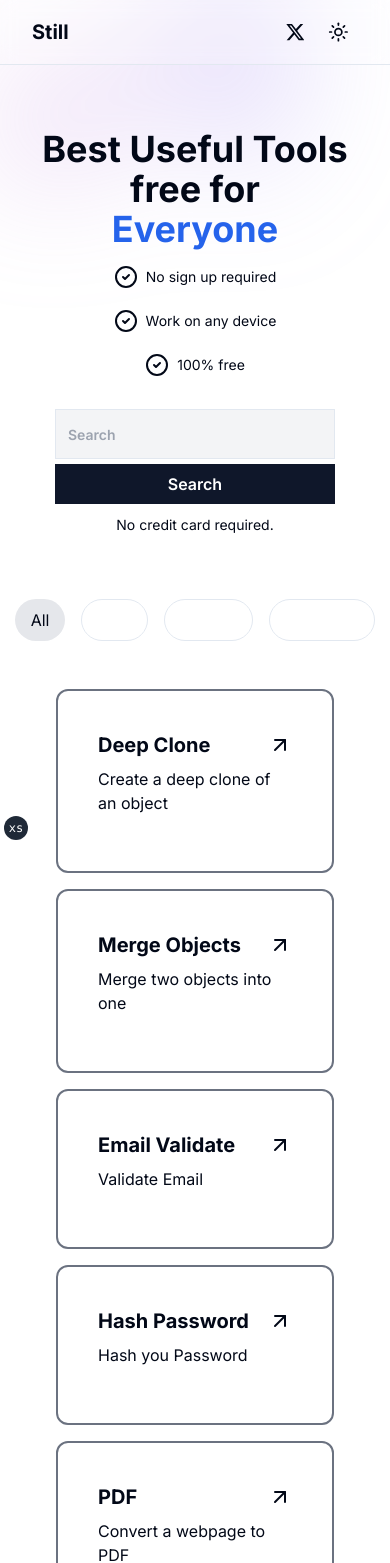
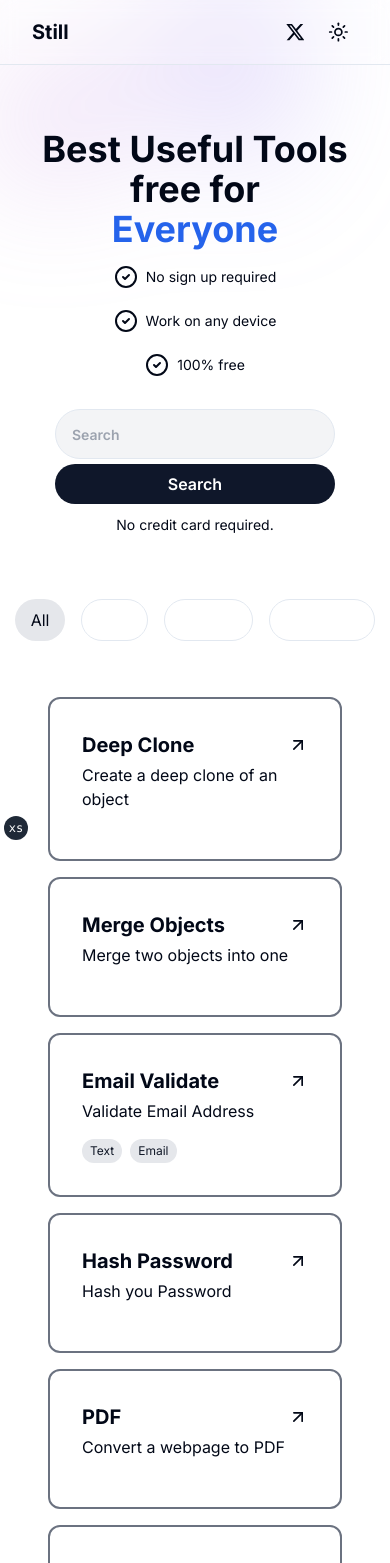
Before and after one commit to theakashshukla/Still, a Next.js app: page / in a window 390 px wide. Shown: the top 1563 px of the page. Built offline with nearby package versions, Linux system fonts and the light colour scheme.

Commit message:
feat: Refactor tool page, update manifest and sitemap, and enhance styling across components

```diff
--- a/app/[tool]/page.tsx
+++ b/app/[tool]/page.tsx
@@ -30,18 +30,15 @@ export default function ToolPage({ params }: { params: { tool: string } }) {
   };
 
   const handleSubmit = async (e: any) => {
-    console.log("submitting");
     e.preventDefault();
     if (selectedTool && selectedTool.action) {
       console.log(selectedTool.action);
       const actionFunc = toolActions[selectedTool.action];
-      console.log('wweww');
       if (actionFunc) {
-        console.log('dnndsnd');
+        console.log("dnndsnd");
         setLoading(true);
         try {
           const output = await actionFunc(inputValues);
-          console.log(output);
           setResult(output);
         } catch (error) {
           setResult("Error performing action.");
@@ -58,7 +55,7 @@ export default function ToolPage({ params }: { params: { tool: string } }) {
 
   return (
     <div className="container px-8 mx-auto mt-16 lg:mt-32">
-      <h1 className="py-4 text-5xl font-bold text-center text-transparent bg-gradient-to-t bg-clip-text from-zinc-100/60 to-white">
+      <h1 className="py-4 text-5xl font-bold text-center text-transparent bg-gradient-to-t bg-clip-text from-zinc-800/60 to-black dark:bg-gradient-to-t dark:bg-clip-text dark:from-zinc-100/60 dark:to-white">
         {selectedTool.name}
       </h1>
 
@@ -69,7 +66,7 @@ export default function ToolPage({ params }: { params: { tool: string } }) {
               <div className="flex items-start px-1 text-sm">
                 {" "}
                 <input
-                  className="w-full p-0 text-base bg-transparent border-0 appearance-none resize-none hover:resize text-zinc-100 placeholder-zinc-500 focus:ring-0 sm:text-sm"
+                  className="w-full p-0 text-base bg-transparent border-0 appearance-none resize-none hover:resize text-zinc-800 dark:text-zinc-100 placeholder-zinc-500 focus:ring-0 sm:text-sm focus:outline-none"
                   type={input.type}
                   name={input.name}
                   value={inputValues[input.key] || ""}
@@ -85,8 +82,8 @@ export default function ToolPage({ params }: { params: { tool: string } }) {
           disabled={loading || inputValues.length <= 0}
           className={`mt-6 w-full h-12 inline-flex justify-center items-center transition-all rounded px-4 py-1.5 md:py-2 text-base font-semibold leading-7 bg-gray-200 dark:bg-gray-800 ring-1 ring-transparent duration-150 ${
             inputValues.length <= 0
-              ? "text-gray-400 cursor-not-allowed"
-              : "text-gray-900 dark:text-gray-400 hover:text-gray-100 hover:ring-gray-600/80  hover:bg-gray-900/20"
+              ? "text-gray-200 dark:text-gray-600 cursor-not-allowed"
+              : "text-gray-800 dark:text-gray-400 hover:text-gray-100 hover:ring-gray-600/80  hover:bg-gray-900/20"
           } ${loading ? "animate-pulse" : ""}  `}
         >
           <span>
--- a/app/manifest.ts
+++ b/app/manifest.ts
@@ -1,11 +1,11 @@
+import { siteConfig } from "@/config/site";
 import type { MetadataRoute } from "next";
 
 export default function manifest(): MetadataRoute.Manifest {
   return {
-    name: "Still",
-    short_name: "still",
-    description:
-      "Transform your business with cutting-edge product engineering, software solutions, SaaS services, and more. Drive efficiency, growth, and success across industries.",
+    name: `${siteConfig.name}`,
+    short_name: `${siteConfig.name}`,
+    description: `${siteConfig.description}`,
     start_url: "/",
     display: "standalone",
     background_color: "#ffffff",
--- a/app/pdf/page.tsx
+++ b/app/pdf/page.tsx
@@ -2,7 +2,7 @@ import PdfEditor from "@/components/pdf-editor";
 
 export default function Pdf() {
   return (
-    <div className="flex justify-center">
+    <div className="flex justify-center container px-8 mx-auto mt-16 lg:mt-32">
       <PdfEditor />
     </div>
   );
--- a/app/sitemap.ts
+++ b/app/sitemap.ts
@@ -1,20 +1,29 @@
+import { siteConfig } from "@/config/site";
 import { MetadataRoute } from "next";
 
 export default function sitemap(): MetadataRoute.Sitemap {
   return [
     {
-      url: "https://still.astreak.in/",
+      url: `${siteConfig.url}/`,
       lastModified: new Date(),
       changeFrequency: "always",
       priority: 1,
     },
     {
-      url: "https://still.astreak.in/pdf",
+      url: `${siteConfig.url}/pdf`,
+      lastModified: new Date(),
+      changeFrequency: "yearly",
+      priority: 1,
+    },
+    {
+      url: `${siteConfig.url}/email-check`,
       lastModified: new Date(),
       changeFrequency: "yearly",
       priority: 1,
     },
 
 
+
+
   ];
 }
--- a/components/home/hero.tsx
+++ b/components/home/hero.tsx
@@ -37,11 +37,11 @@ export function Hero({
               onSubmit={handleSearchSubmit}
               name="search-form"
               method="get"
-              className="relative w-full max-w-[80%]"
+              className="relative w-full  max-w-[80%]"
             >
               <input
                 type="text"
-                className="h-9 w-full border border-solid  bg-gray-100 px-3 py-6 text-sm text-black font-semibold"
+                className="h-9 w-full rounded-full border border-solid  bg-gray-100 px-4 py-6 text-sm text-black font-semibold"
                 placeholder="Search"
                 value={searchQuery}
                 onChange={(e) => setSearchQuery(e.target.value)}
@@ -50,7 +50,7 @@ export function Hero({
               <input
                 type="submit"
                 value="Search"
-                className="relative right-0 top-[5px] w-full cursor-pointer bg-slate-900 px-6 py-2 text-center font-semibold text-white sm:absolute sm:right-[5px] sm:w-auto"
+                className="relative rounded-full right-0 top-[5px] w-full cursor-pointer bg-slate-900 px-6 py-2 text-center font-semibold text-white sm:absolute sm:right-[5px] sm:w-auto"
               />
             </form>
           </div>
--- a/components/tool-card.tsx
+++ b/components/tool-card.tsx
@@ -29,7 +29,7 @@ export function ToolCard({ searchQuery }: ToolCardProps) {
 
   return (
     <>
-      <div className="flex space-x-4 mb-8      justify-center">
+      <div className="flex space-x-4 mb-10 justify-center">
         <button
           onClick={() => setSelectedCategory(null)}
           className={`px-4 py-2 rounded-full ${
@@ -54,23 +54,27 @@ export function ToolCard({ searchQuery }: ToolCardProps) {
           </button>
         ))}
       </div>
-      <section className="p-4 mx-10 min-h-screen">
+      <section className="p-4 mx-8 min-h-screen">
         <div className="grid grid-cols-1 sm:grid-cols-2 lg:grid-cols-4 gap-4 mb-4">
           {filteredItems?.map((tool) => (
             <a
               key={tool.name}
               href={`${siteConfig.url}/${tool.slug}`}
-              className="flex-col flex items-start justify-between border-2 border-gray-500 rounded-lg dark:border-gray-400  p-10 h-50 transition transform hover:scale-105"
+              className="flex-col flex items-start justify-between border-2 border-gray-500 rounded-lg dark:border-gray-400  p-8 h-50 transition transform hover:scale-105 "
             >
               <div className="flex-row flex w-full items-center justify-between">
                 <h5 className="text-xl font-bold">{tool.name}</h5>
-                <Icons.arrowUpRight className="h-6 w-6" />
+                <Icons.arrowUpRight className="h-5 w-5" />
               </div>
-              <div className="pt-2">
+              <div className="pt-1">
                 <p>{tool.description}</p>
               </div>
               <div className="flex flex-wrap mt-4">
-
+                {tool.tags?.map((tag) => (<>
+                  <span className="bg-gray-200 dark:bg-gray-800 text-gray-900 dark:text-gray-200 px-2 py-1 rounded-full text-xs mr-2">
+                    {tag}
+                  </span>
+                </>) )}
               </div>
             </a>
           ))}
--- a/config/tools/tools.ts
+++ b/config/tools/tools.ts
@@ -45,12 +45,12 @@ export const tools = [
   {
     slug: "email-check",
     name: "Email Validate",
-    description: "Validate Email",
+    description: "Validate Email Address",
     icon: "epoch",
     url: "https://still.astreak.in/",
     isActive: true,
     category: "Text",
-    tags: ["Email"],
+    tags: ["Text","Email"],
     action: "emailCheck",
     inputs: [
       {
```
